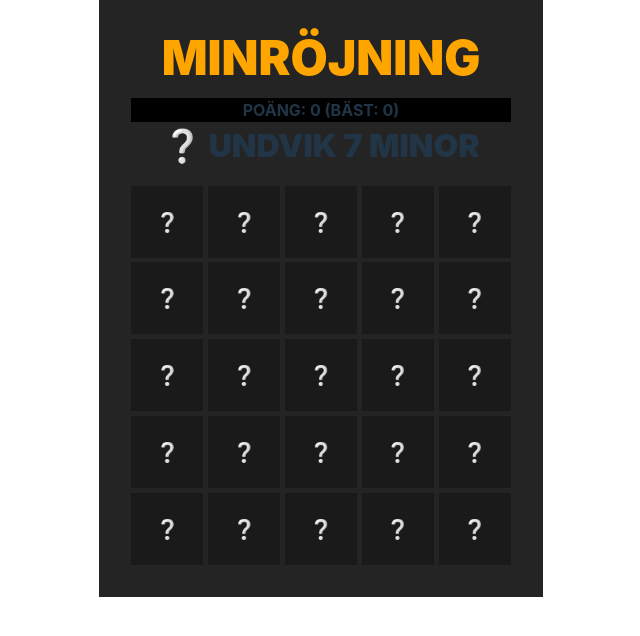
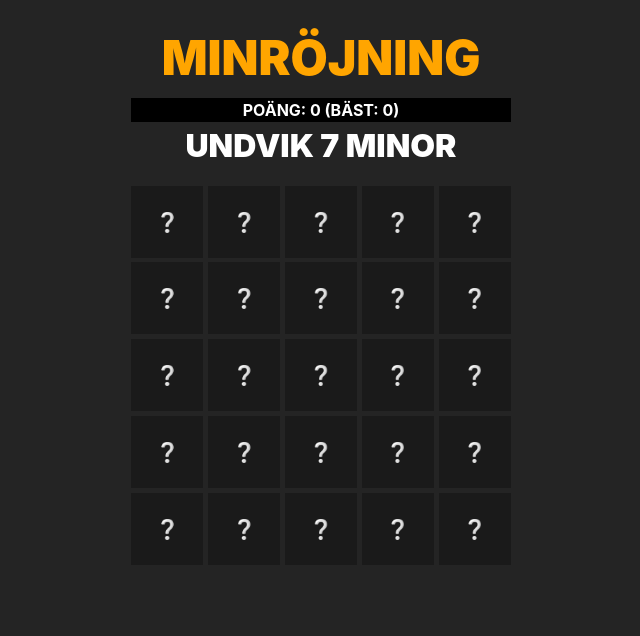
Before and after one commit to stoffe-fe23/fe23-js3-minesweeper-stoffe, a React (Vite) app: page / in a window 1280 px wide. Shown: the top 636 px of the page, without its empty margins (319-959 px from the left). Built offline with nearby package versions, Linux system fonts and the light colour scheme.

Commit message:
layout mm

```diff
--- a/src/App.css
+++ b/src/App.css
@@ -101,6 +101,7 @@ button.game-cell:hover:not(:enabled) {
     font-size: 2rem;
     font-weight: 900;
     text-transform: uppercase;
+    color: white;
 }
 
 .victory {
--- a/src/GameStatus.jsx
+++ b/src/GameStatus.jsx
@@ -33,7 +33,7 @@ function GameStatus({ gameState, score }) {
             statusClass.push("defeat");
             break;
         case "Ongoing": // The game is still going, show the current score.
-            gameStatus = `❔ Undvik 7 minor`;
+            gameStatus = `Undvik 7 minor`;
             break;
     }
 
--- a/src/index.css
+++ b/src/index.css
@@ -34,6 +34,7 @@ body {
     align-items: flex-start;
     min-width: 320px;
     min-height: 100vh;
+    background-color: #242424;
 }
 
 h1 {
```
